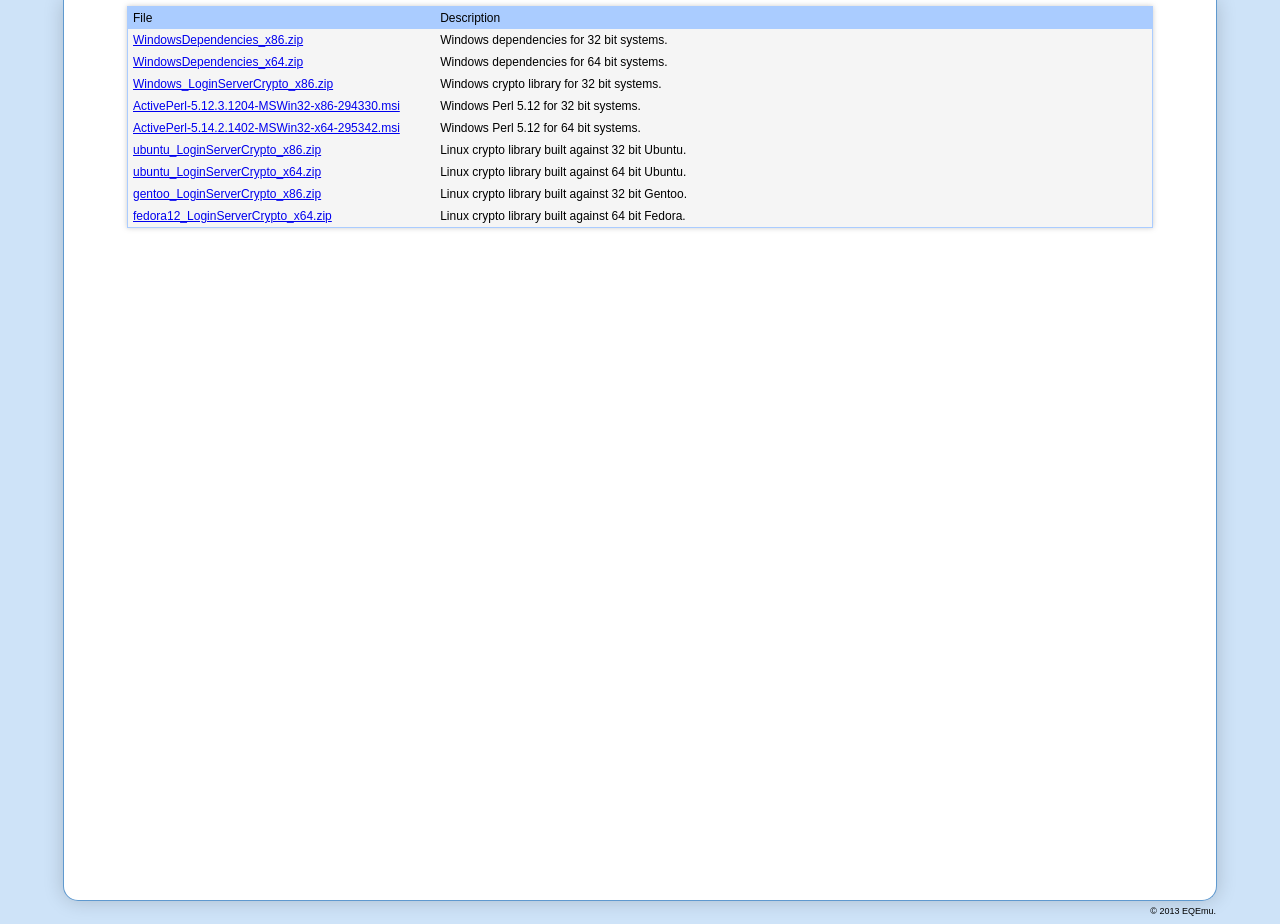
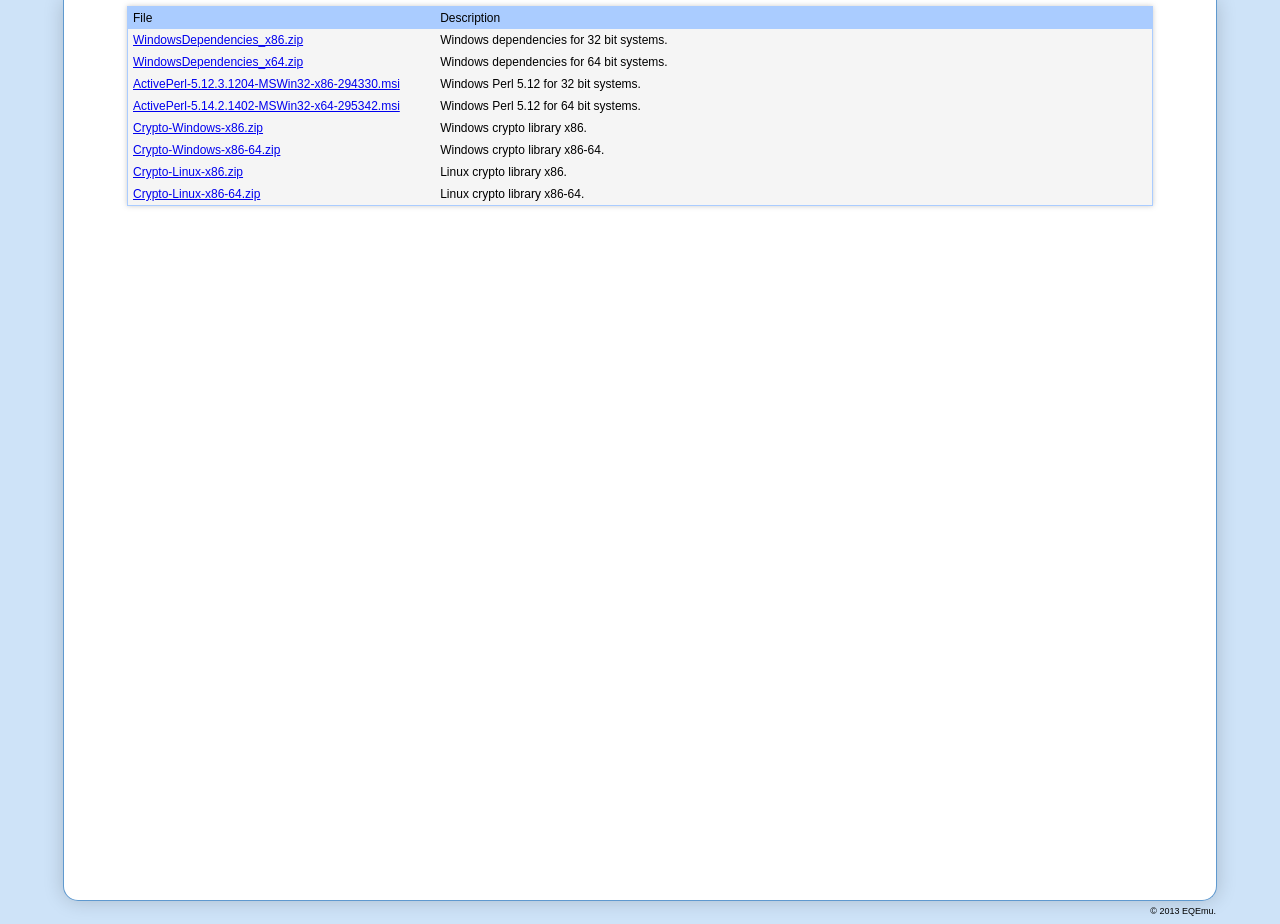
Before and after one commit to EQEmu/eqemu.github.com, a plain HTML site: page index.html in a window 1280 px wide. Drawn offline with nearby package versions, Linux system fonts and the light colour scheme.

Commit message:
New crypto libs

```diff
--- a/index.html
+++ b/index.html
@@ -22,10 +22,6 @@
                     <td>Windows dependencies for 64 bit systems.</td>
                 </tr>
                 <tr>
-                    <td><a href="downloads/Windows_LoginServerCrypto_x86.zip">Windows_LoginServerCrypto_x86.zip</a></td>
-                    <td>Windows crypto library for 32 bit systems.</td>
-                </tr>
-                <tr>
                     <td><a href="downloads/ActivePerl-5.12.3.1204-MSWin32-x86-294330.msi">ActivePerl-5.12.3.1204-MSWin32-x86-294330.msi</a></td>
                     <td>Windows Perl 5.12 for 32 bit systems.</td>
                 </tr>
@@ -34,20 +30,20 @@
                     <td>Windows Perl 5.12 for 64 bit systems.</td>
                 </tr>
                 <tr>
-                    <td><a href="downloads/ubuntu_LoginServerCrypto_x86.zip">ubuntu_LoginServerCrypto_x86.zip</a></td>
-                    <td>Linux crypto library built against 32 bit Ubuntu.</td>
+                    <td><a href="downloads/Crypto-Windows-x86.zip">Crypto-Windows-x86.zip</a></td>
+                    <td>Windows crypto library x86.</td>
                 </tr>
-                <tr>
-                    <td><a href="downloads/ubuntu_LoginServerCrypto_x64.zip">ubuntu_LoginServerCrypto_x64.zip</a></td>
-                    <td>Linux crypto library built against 64 bit Ubuntu.</td>
+				<tr>
+                    <td><a href="downloads/Crypto-Windows-x86-64.zip">Crypto-Windows-x86-64.zip</a></td>
+                    <td>Windows crypto library x86-64.</td>
                 </tr>
-                <tr>
-                    <td><a href="downloads/gentoo_LoginServerCrypto_x86.zip">gentoo_LoginServerCrypto_x86.zip</a></td>
-                    <td>Linux crypto library built against 32 bit Gentoo.</td>
+				<tr>
+                    <td><a href="downloads/Crypto-Linux-x86.zip">Crypto-Linux-x86.zip</a></td>
+                    <td>Linux crypto library x86.</td>
                 </tr>
-                <tr>
-                    <td><a href="downloads/fedora12_LoginServerCrypto_x64.zip">fedora12_LoginServerCrypto_x64.zip</a></td>
-                    <td>Linux crypto library built against 64 bit Fedora.</td>
+				<tr>
+                    <td><a href="downloads/Crypto-Linux-x86-64.zip">Crypto-Linux-x86-64.zip</a></td>
+                    <td>Linux crypto library x86-64.</td>
                 </tr>
             </table>
         </div>
```
Also changed, not shown: 4 other files.
